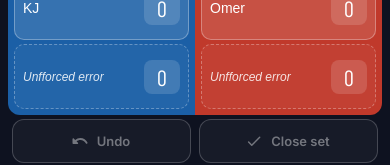
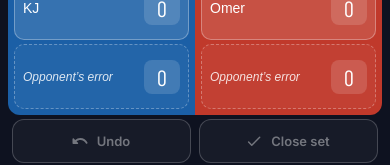
Before and after one commit to diogobas/volleyball_scoreboard, a React (Vite) app: page / in a window 390 px wide. Shown: the part 537-702 px from the top of the page. Built offline with nearby package versions, Linux system fonts and the light colour scheme.

Commit message:
Restore opponent error label and prepare mobile test distribution

```diff
--- a/src/App.jsx
+++ b/src/App.jsx
@@ -79,7 +79,7 @@ export default function App() {
           : state.log.slice(-40).reverse().map((entry, i) => <Paper key={state.log.length - i} className="log-item" elevation={0}>
             <Typography variant="body2">{entry.type === 'set'
               ? `Set ${entry.setNumber} · ${entry.teamAName} ${entry.scoreA} × ${entry.scoreB} ${entry.teamBName}`
-              : `${entry.teamName} · ${entry.playerId === 'err' ? 'Unfforced error' : entry.playerName}`}</Typography>
+              : `${entry.teamName} · ${entry.playerId === 'err' ? 'Opponent’s error' : entry.playerName}`}</Typography>
             {entry.type === 'point' && <Typography variant="body2" color="text.secondary">+1</Typography>}
           </Paper>)}
       </Box>
--- a/src/game/match.js
+++ b/src/game/match.js
@@ -13,7 +13,7 @@ export function createMatch() {
       name: `Team ${index + 1}`,
       setsWon: 0,
       players: [...rosters[id].map((name, i) => ({ id: `p${i + 1}`, name, isError: false })),
-        { id: 'err', name: 'Unfforced error', isError: true }]
+        { id: 'err', name: 'Opponent’s error', isError: true }]
         .map(player => ({ ...player, setPoints: 0, matchPoints: 0 })),
     }])),
     log: [],
```
Also changed, not shown: 3 other files (tests, documents, lock files or other folders).
